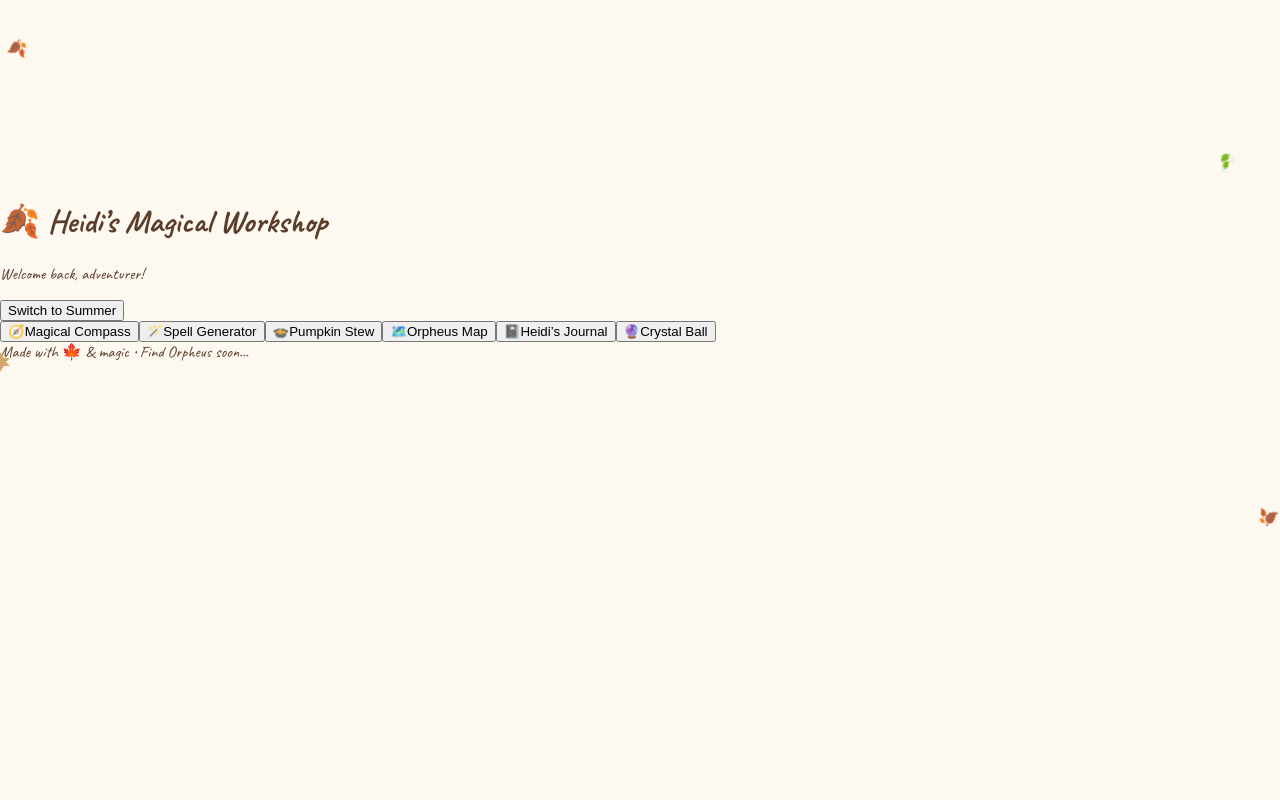
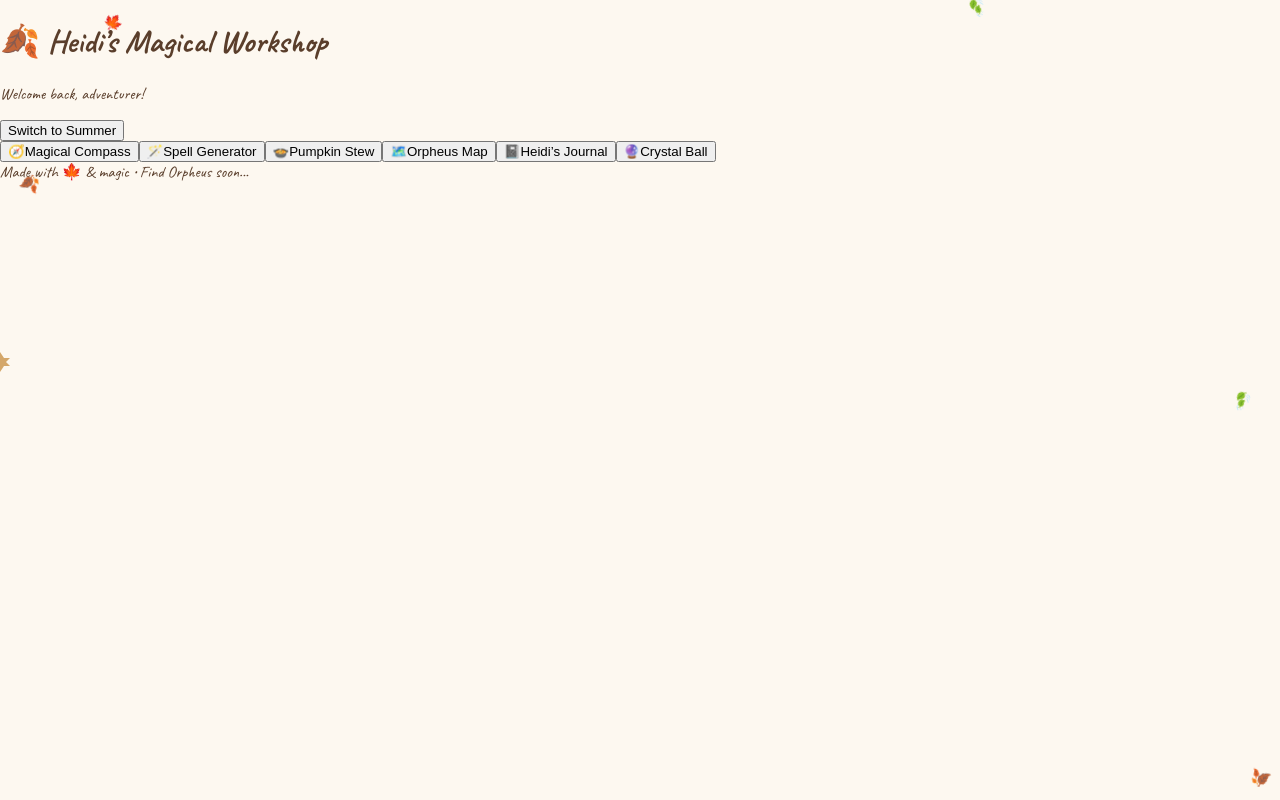
Before and after one commit to aakashvishcoder/Magical-Workshop, a React (Vite) app: page / in a window 1280 px wide. Shown: the top 800 px of the page. Built offline with nearby package versions, Linux system fonts and the light colour scheme.

Commit message:
falling leaves finally fixed!!!

```diff
--- a/index.html
+++ b/index.html
@@ -9,6 +9,7 @@
   </head>
   <body>
     <div id="root"></div>
+    <div id="leaves-layer"></div>
     <script type="module" src="/src/main.tsx"></script>
   </body>
 </html>
--- a/src/components/FallingLeaves.tsx
+++ b/src/components/FallingLeaves.tsx
@@ -1,9 +1,10 @@
 import React, { useEffect, useState } from 'react';
+import { createPortal } from 'react-dom';
 
 const LEAF_TYPES = ['🍁', '🍂', '🍃'];
 
 const FallingLeaves: React.FC = () => {
-    const [leaves, setLeaves] = useState<Array<{ id: number; x: number; duration: number; type: string; }>>([]);
+    const [leaves, setLeaves] = useState<Array<{ id: number; x: number; duration: number, type: string }>>([]);
 
     useEffect(() => {
         const generateLeaf = () => {
@@ -19,7 +20,7 @@
                 type: LEAF_TYPES[Math.floor(Math.random() * LEAF_TYPES.length)],
             };
 
-            setLeaves((prev) => [...prev.slice(-25), newLeaf]);
+            setLeaves((prev) => [...prev.slice(-20), newLeaf]);
 
             setTimeout(() => {
                 setLeaves((prev) => prev.filter((leaf) => leaf.id !== newLeaf.id));
@@ -30,7 +31,7 @@
         return () => clearInterval(interval);
     }, []);
 
-    return (
+    return createPortal(
         <>
             {leaves.map((leaf) => (
                 <div
@@ -53,7 +54,8 @@
                     }
                 }
             `}</style>
-        </>
+        </>,
+        document.getElementById('leaves-layer')!
     );
 };
 
```
